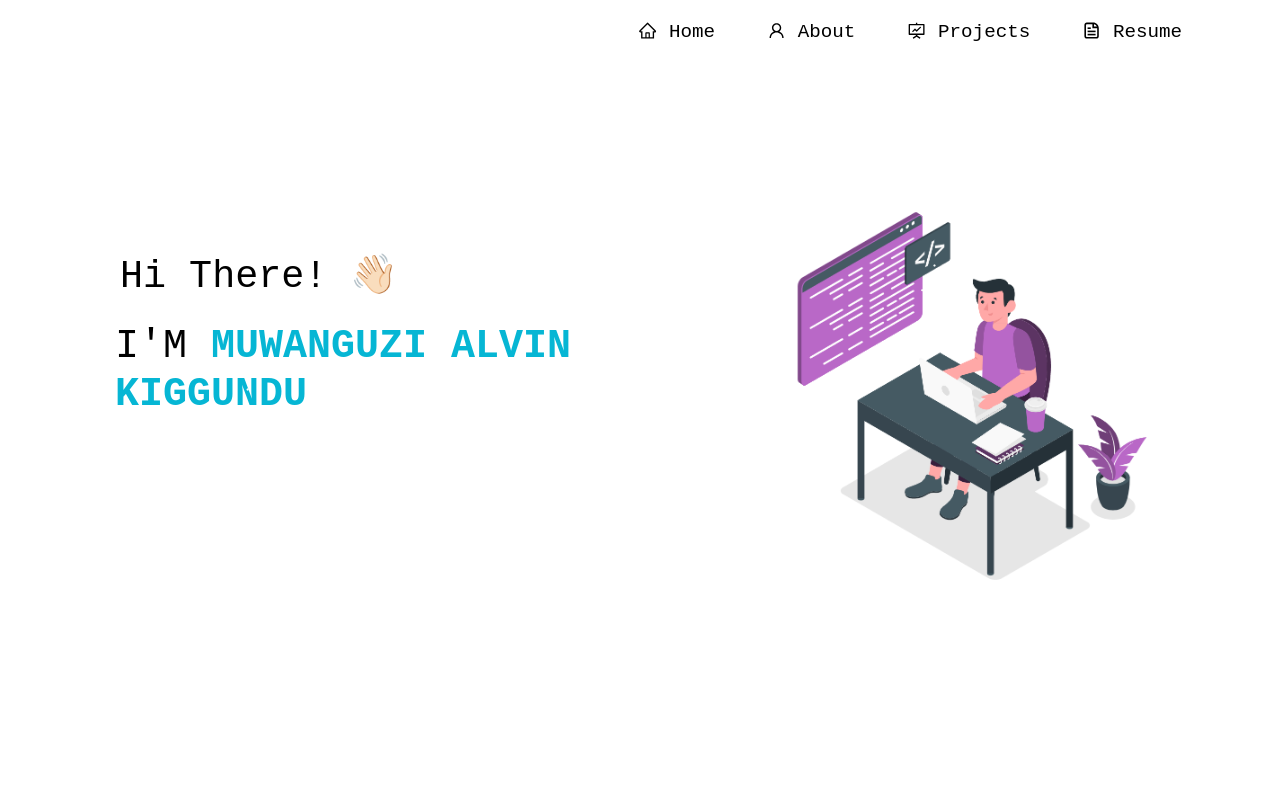
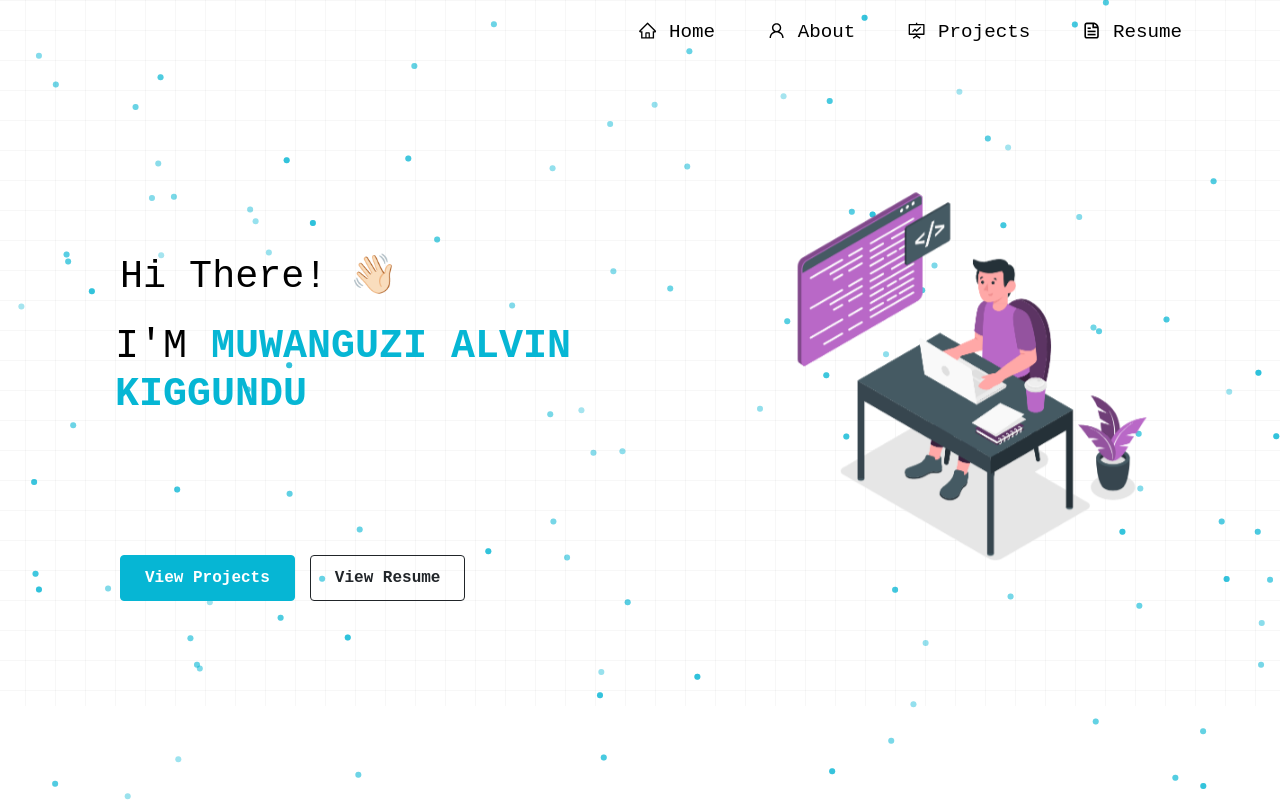
Before and after one commit to chunky152/My-Portfolio, a React (Create React App) app: page / in a window 1280 px wide. Shown: the top 802 px of the page. Built offline with nearby package versions, Linux system fonts and the light colour scheme; a web font is replaced by a local one.

Commit message:
fix: resolve z-index issue and improve particle visibility

```diff
--- a/src/components/Home/Home.js
+++ b/src/components/Home/Home.js
@@ -1,5 +1,6 @@
 import React from "react";
-import { Container, Row, Col } from "react-bootstrap";
+import { Container, Row, Col, Button } from "react-bootstrap";
+import { Link } from "react-router-dom";
 import homeLogo from "../../Assets/home-main.svg";
 import Particle from "../Particle";
 import Home2 from "./Home2";
@@ -27,8 +28,17 @@ function Home() {
                 <strong className="main-name"> MUWANGUZI ALVIN KIGGUNDU</strong>
               </h1>
 
-              <div style={{ padding: 50, textAlign: "left" }}>
+              <div style={{ padding: 50, textAlign: "left", paddingBottom: 20 }}>
                 <Type />
+              </div>
+
+              <div style={{ paddingLeft: 50, textAlign: "left", display: "flex", gap: "15px", flexWrap: "wrap" }}>
+                <Button as={Link} to="/project" style={{ padding: "10px 24px", fontWeight: "600", backgroundColor: "#06b6d4", borderColor: "#06b6d4" }}>
+                  View Projects
+                </Button>
+                <Button as={Link} to="/resume" variant="outline-dark" style={{ padding: "10px 24px", fontWeight: "600" }}>
+                  View Resume
+                </Button>
               </div>
             </Col>
 
@@ -36,7 +46,7 @@ function Home() {
               <img
                 src={homeLogo}
                 alt="home pic"
-                className="img-fluid"
+                className="img-fluid home-img"
                 style={{ maxHeight: "450px" }}
               />
             </Col>
--- a/src/components/Particle.js
+++ b/src/components/Particle.js
@@ -7,6 +7,9 @@ function Particle() {
       id="tsparticles"
       params={{
         particles: {
+          color: {
+            value: "#06b6d4",
+          },
           number: {
             value: 160,
             density: {
@@ -23,13 +26,14 @@ function Particle() {
             speed: 0.05,
           },
           size: {
-            value: 1,
+            value: 3,
           },
           opacity: {
+            value: 0.6,
             anim: {
               enable: true,
               speed: 1,
-              opacity_min: 0.05,
+              opacity_min: 0.2,
             },
           },
         },
--- a/src/style.css
+++ b/src/style.css
@@ -253,6 +253,7 @@ button:focus {
   background-size: cover !important;
   width: 100%;
   height: 100%;
+  z-index: -1 !important;
 }
 
 .home-header {
@@ -261,12 +262,24 @@ button:focus {
 
 .home-section {
   position: relative;
-  z-index: -1;
-  /* background-image: var(--image-gradient), url(./Assets/home-bg.jpg); */
+  background-image:
+    linear-gradient(to right, rgba(0,0,0,0.03) 1px, transparent 1px),
+    linear-gradient(to bottom, rgba(0,0,0,0.03) 1px, transparent 1px);
+  background-size: 30px 30px;
   background-position: top center;
-  background-repeat: no-repeat;
+  background-repeat: repeat;
   padding-bottom: 30px !important;
   padding-top: 30px !important;
+}
+
+.home-img {
+  animation: floatImage 4s ease-in-out infinite;
+}
+
+@keyframes floatImage {
+  0% { transform: translateY(0); }
+  50% { transform: translateY(-20px); }
+  100% { transform: translateY(0); }
 }
 
 .home-content {
```
